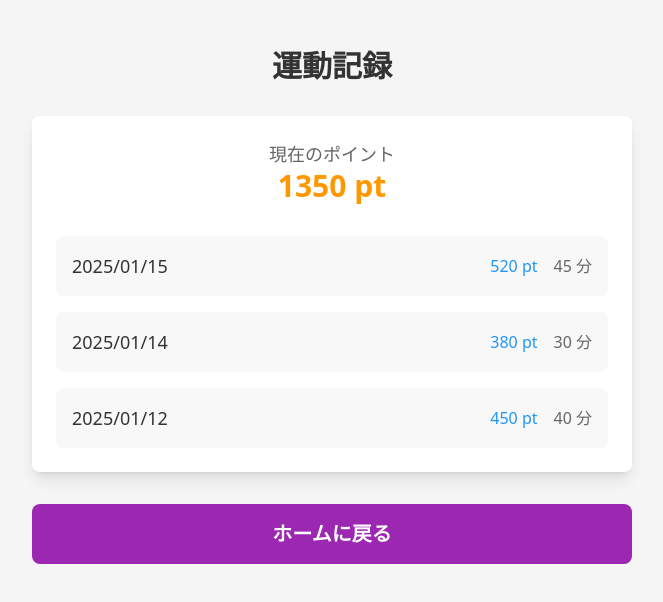
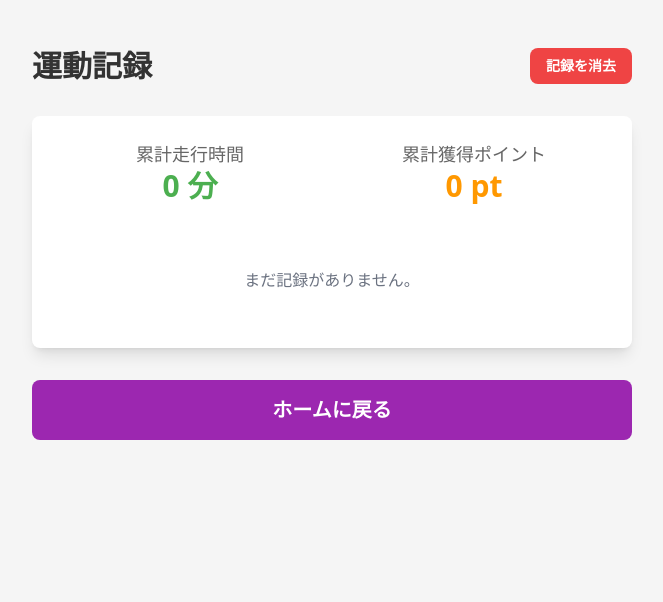
Before and after one commit to kitakitune-IT/hackason-runner-app, a React (Vite) app: page /record in a window 1280 px wide. Shown: the top 602 px of the page, without its empty margins (308-971 px from the left). Built offline with nearby package versions, Linux system fonts and the light colour scheme; a web font is replaced by a local one.

Commit message:
走行画面や記録の不具合を修正、

```diff
--- a/src/contexts/CharacterContext.tsx
+++ b/src/contexts/CharacterContext.tsx
@@ -1,19 +1,30 @@
 import { createContext, useState, useEffect, useContext } from 'react';
 import type {ReactNode} from 'react';
 import type { Character } from '../data/characterData';
-import { availableCharacters } from '../data/characterData';
 
+export interface RunRecord {
+  date: string;
+  duration: number;
+  points: number;
+}
+
+// ▼▼▼【新規】Type Guard関数をここで定義する ▼▼▼
+// この関数がtrueを返せば、TypeScriptはcharacterがpriceプロパティを持つと確信する
 const hasPrice = (character: Character): character is Character & { price: number } => {
   return typeof character.price === 'number';
 };
 
 interface CharacterContextType {
   points: number;
+  totalRunDuration: number;
+  totalAccumulatedPoints: number;
+  records: RunRecord[];
   unlockedCharacterIds: number[];
   slots: (Character | null)[];
   purchaseCharacter: (character: Character) => boolean;
   updateSlot: (index: number, character: Character | null) => void;
-  addPoints: (amount: number) => void; // ← 新しい命令を追加
+  addRecord: (record: RunRecord) => void;
+  clearRecords: () => void;
 }
 
 const CharacterContext = createContext<CharacterContextType | undefined>(undefined);
@@ -21,62 +32,66 @@ const CharacterContext = createContext<CharacterContextType | undefined>(undefin
 const SLOTS_KEY = 'character-slots';
 const POINTS_KEY = 'user-points';
 const UNLOCKED_KEY = 'unlocked-characters';
+const RECORDS_KEY = 'run-records';
+const TOTAL_DURATION_KEY = 'total-duration';
+const TOTAL_POINTS_KEY = 'total-points';
 
 export const CharacterProvider = ({ children }: { children: ReactNode }) => {
-  const [points, setPoints] = useState<number>(() => {
-    const savedPoints = window.localStorage.getItem(POINTS_KEY);
-    return savedPoints ? parseInt(savedPoints, 10) : 100; // ← 初期ポイントを100に変更
-  });
-
-  const [unlockedCharacterIds, setUnlockedCharacterIds] = useState<number[]>(() => {
-    const savedUnlocked = window.localStorage.getItem(UNLOCKED_KEY);
-    return savedUnlocked ? JSON.parse(savedUnlocked) : [1];
-  });
-
-  const [slots, setSlots] = useState<(Character | null)[]>(() => {
-    const savedSlots = window.localStorage.getItem(SLOTS_KEY);
-    return savedSlots ? JSON.parse(savedSlots) : [availableCharacters[0], null, null, null];
-  });
+  const [points, setPoints] = useState<number>(() => Number(window.localStorage.getItem(POINTS_KEY)) || 100);
+  const [totalRunDuration, setTotalRunDuration] = useState<number>(() => Number(window.localStorage.getItem(TOTAL_DURATION_KEY)) || 0);
+  const [totalAccumulatedPoints, setTotalAccumulatedPoints] = useState<number>(() => Number(window.localStorage.getItem(TOTAL_POINTS_KEY)) || 0);
+  const [records, setRecords] = useState<RunRecord[]>(() => JSON.parse(window.localStorage.getItem(RECORDS_KEY) || '[]'));
+  const [unlockedCharacterIds, setUnlockedCharacterIds] = useState<number[]>(() => JSON.parse(window.localStorage.getItem(UNLOCKED_KEY) || '[1]'));
+  const [slots, setSlots] = useState<(Character | null)[]>(() => JSON.parse(window.localStorage.getItem(SLOTS_KEY) || '[null, null, null, null]'));
 
   useEffect(() => { window.localStorage.setItem(POINTS_KEY, points.toString()); }, [points]);
+  useEffect(() => { window.localStorage.setItem(TOTAL_DURATION_KEY, totalRunDuration.toString()); }, [totalRunDuration]);
+  useEffect(() => { window.localStorage.setItem(TOTAL_POINTS_KEY, totalAccumulatedPoints.toString()); }, [totalAccumulatedPoints]);
+  useEffect(() => { window.localStorage.setItem(RECORDS_KEY, JSON.stringify(records)); }, [records]);
   useEffect(() => { window.localStorage.setItem(UNLOCKED_KEY, JSON.stringify(unlockedCharacterIds)); }, [unlockedCharacterIds]);
   useEffect(() => { window.localStorage.setItem(SLOTS_KEY, JSON.stringify(slots)); }, [slots]);
 
+  // ▼▼▼【修正】Type Guardを使って、購入処理を書き換える ▼▼▼
   const purchaseCharacter = (character: Character) => {
+    // このif文を通過すれば、TypeScriptは、このブロック内では
+    // `character.price`が必ず数値であることを、完全に理解してくれる。
     if (hasPrice(character) && points >= character.price && !unlockedCharacterIds.includes(character.id)) {
       setPoints(prev => prev - character.price);
       setUnlockedCharacterIds(prev => [...prev, character.id]);
-      return true;
+      return true; // 購入成功
     }
-    return false;
+
+    return false; // 条件を満たさない場合は失敗
   };
 
   const updateSlot = (index: number, character: Character | null) => {
-    const newSlots = [...slots];
-    newSlots[index] = character;
-    setSlots(newSlots);
-  };
-
-  // ▼▼▼【新規】ポイント加算処理 ▼▼▼
-  const addPoints = (amount: number) => {
-    if (amount > 0) {
-      setPoints(prev => prev + amount);
+    if (index >= 0 && index < 4) {
+      const newSlots = [...slots] as [Character | null, Character | null, Character | null, Character | null];
+      newSlots[index] = character;
+      setSlots(newSlots);
     }
   };
 
-  const value = { points, unlockedCharacterIds, slots, purchaseCharacter, updateSlot, addPoints };
+  const addRecord = (record: RunRecord) => {
+    if (record.duration > 0) {
+      setRecords(prev => [record, ...prev]);
+      setPoints(prev => prev + record.points);
+      setTotalRunDuration(prev => prev + record.duration);
+      setTotalAccumulatedPoints(prev => prev + record.points);
+    }
+  };
 
-  return (
-    <CharacterContext.Provider value={value}>
-      {children}
-    </CharacterContext.Provider>
-  );
+  const clearRecords = () => {
+    setRecords([]);
+  };
+
+  const value = { points, totalRunDuration, totalAccumulatedPoints, records, unlockedCharacterIds, slots, purchaseCharacter, updateSlot, addRecord, clearRecords };
+
+  return <CharacterContext.Provider value={value}>{children}</CharacterContext.Provider>;
 };
 
 export const useCharacterContext = () => {
   const context = useContext(CharacterContext);
-  if (!context) {
-    throw new Error('useCharacterContext must be used within a CharacterProvider');
-  }
+  if (!context) { throw new Error('useCharacterContext must be used within a CharacterProvider'); }
   return context;
 };
--- a/src/pages/RecordScreen.tsx
+++ b/src/pages/RecordScreen.tsx
@@ -1,57 +1,64 @@
-import { useState } from 'react';
 import { Link } from 'react-router-dom';
-
-// Recordの型定義からdistanceを削除
-interface Record {
-    date: string;
-    points: number;
-    duration: number;
-}
+import { useCharacterContext } from '../contexts/CharacterContext';
 
 function RecordScreen() {
-    // データからもdistanceを削除
-    const [records] = useState<Record[]>([
-        { date: "2025/01/15", points: 520, duration: 45 },
-        { date: "2025/01/14", points: 380, duration: 30 },
-        { date: "2025/01/12", points: 450, duration: 40 },
-    ]);
+    // Contextから、表示に必要なすべてのデータを取得
+    const { records, totalRunDuration, totalAccumulatedPoints, clearRecords } = useCharacterContext();
 
-    const totalPoints = records.reduce((sum, record) => sum + record.points, 0);
+    const handleClearRecords = () => {
+        // 誤操作防止の確認ダイアログ
+        if (window.confirm('本当にすべての走行記録を消去しますか？\n（累計データや所持ポイントは消えません）')) {
+            clearRecords();
+        }
+    };
 
     return (
         <div className="min-h-screen bg-[#f5f5f5] flex flex-col items-center p-4">
-            <h1 className="text-3xl font-bold my-8 font-roboto text-[#333333]">
-                運動記録
-            </h1>
+            <div className='w-full max-w-[600px] flex justify-between items-center my-8'>
+                <h1 className="text-3xl font-bold font-roboto text-[#333333]">運動記録</h1>
+                {/* ▼▼▼【新規】記録消去ボタン ▼▼▼ */}
+                <button
+                    onClick={handleClearRecords}
+                    className="bg-red-500 hover:bg-red-600 text-white font-bold py-2 px-4 rounded-lg text-sm"
+                >
+                    記録を消去
+                </button>
+            </div>
+
             <div className="bg-white rounded-lg shadow-lg p-6 w-full max-w-[600px] mb-8">
-                {/* 総走行距離の表示を削除 */}
-                <div className="grid grid-cols-1 gap-4 mb-8 text-center">
+                {/* ▼▼▼【修正】累計データを表示 ▼▼▼ */}
+                <div className="grid grid-cols-2 gap-4 mb-8 text-center">
                     <div>
-                        <p className="text-lg font-roboto text-[#666666]">現在のポイント</p>
-                        <p className="text-3xl font-bold font-roboto text-[#FF9800]">
-                            {totalPoints} pt
-                        </p>
+                        <p className="text-lg font-roboto text-[#666666]">累計走行時間</p>
+                        <p className="text-3xl font-bold font-roboto text-[#4CAF50]">{totalRunDuration} 分</p>
+                    </div>
+                    <div>
+                        <p className="text-lg font-roboto text-[#666666]">累計獲得ポイント</p>
+                        <p className="text-3xl font-bold font-roboto text-[#FF9800]">{totalAccumulatedPoints} pt</p>
                     </div>
                 </div>
+
                 <div className="space-y-4">
-                    {records.map((record, index) => (
+                    {/* ▼▼▼【修正】記録リストが空の場合の表示 ▼▼▼ */}
+                    {records.length === 0 ? (
+                        <p className="text-center text-gray-500 py-8">まだ記録がありません。</p>
+                    ) : (
+                        records.map((record, index) => (
                             <div key={index} className="bg-[#f8f8f8] rounded-lg p-4">
                                 <div className="flex flex-wrap justify-between items-center gap-2">
                                     <div className="font-roboto text-lg text-[#333333]">{record.date}</div>
                                     <div className="flex gap-4 text-sm sm:text-base">
-                                    {/* 距離の表示を削除 */}
                                         <span className="font-roboto text-[#2196F3]">{record.points} pt</span>
                                         <span className="font-roboto text-[#666666]">{record.duration} 分</span>
                                     </div>
                                 </div>
                             </div>
-                    ))}
+                        ))
+                    )}
                 </div>
             </div>
             <Link to="/" className='w-full max-w-[600px]'>
-                 <button className="w-full bg-[#9C27B0] hover:bg-[#7B1FA2] text-white font-bold py-4 px-8 rounded-lg text-xl font-roboto">
-                    ホームに戻る
-                </button>
+                 <button className="w-full bg-[#9C27B0] hover:bg-[#7B1FA2] text-white font-bold py-4 px-8 rounded-lg text-xl font-roboto">ホームに戻る</button>
             </Link>
         </div>
     );
--- a/src/pages/ResultScreen.tsx
+++ b/src/pages/ResultScreen.tsx
@@ -1,17 +1,20 @@
-import { useState, useEffect } from 'react';
+import { useState, useEffect, useRef } from 'react'; // useRef をインポート
 import { useSearchParams, Link } from 'react-router-dom';
-import { useCharacterContext } from '../contexts/CharacterContext'; // ← Contextをimport
+import { useCharacterContext } from '../contexts/CharacterContext';
 
 function ResultScreen() {
     const [searchParams] = useSearchParams();
-    const { addPoints } = useCharacterContext(); // ← ポイント加算命令を取得
-
+    const { addRecord } = useCharacterContext();
     const [error, setError] = useState<string | null>(null);
     const [points, setPoints] = useState<number>(0);
     const [duration, setDuration] = useState<number>(0);
-    const [pointsAdded, setPointsAdded] = useState(false); // ← ポイント加算済みかどうかのフラグ
+
+    // ▼▼▼【修正】「処理を実行したか」を覚えておくための、消えないメモ帳を用意 ▼▼▼
+    const effectRan = useRef(false);
 
     useEffect(() => {
+        // ▼▼▼【修正】開発モードの2回実行のうち、2回目だけを処理するようにする ▼▼▼
+        if (effectRan.current === false) {
             const startTime = parseInt(searchParams.get("startTime") || "0");
             if (startTime === 0) {
                 setError("走行開始時間が記録されていません");
@@ -25,13 +28,19 @@ function ResultScreen() {
             const totalPoints = Math.floor(durationInMinutes * 10);
             setPoints(totalPoints);
 
-        // ポイントが計算されて、まだ加算されていない場合、一度だけ実行
-        if (totalPoints > 0 && !pointsAdded) {
-            addPoints(totalPoints);
-            setPointsAdded(true); // 加算済みの印を付ける
+            if (durationInMinutes > 0) {
+                const newRecord = {
+                    date: new Date().toLocaleDateString('ja-JP'),
+                    duration: durationInMinutes,
+                    points: totalPoints,
+                };
+                addRecord(newRecord);
             }
 
-    }, [searchParams, addPoints, pointsAdded]);
+            // 「処理を実行した」とメモ帳に書き込む
+            effectRan.current = true;
+        }
+    }, [searchParams, addRecord]); // 依存配列から、不要なものを削除
 
     return (
         <div className="min-h-screen bg-[#f5f5f5] flex flex-col items-center justify-center p-4">
--- a/src/pages/ShopScreen.tsx
+++ b/src/pages/ShopScreen.tsx
@@ -31,7 +31,7 @@ function ShopScreen() {
 
       {/* ▼▼▼【新規】注意書きを追加 ▼▼▼ */}
       <p className="text-center text-sm text-red-600 my-4 px-4">
-        現在は機能の確認のため、一時的に所持ポイントと価格を固定しています。
+        現在は機能の確認のため、一時的に価格を固定しています。
       </p>
 
       {message && <p className="text-center text-green-600 mb-4">{message}</p>}
```
Also changed, not shown: src/pages/RunningScreen.tsx (+28 -41 lines). Lines whose indentation alone changed are shown as unchanged.
